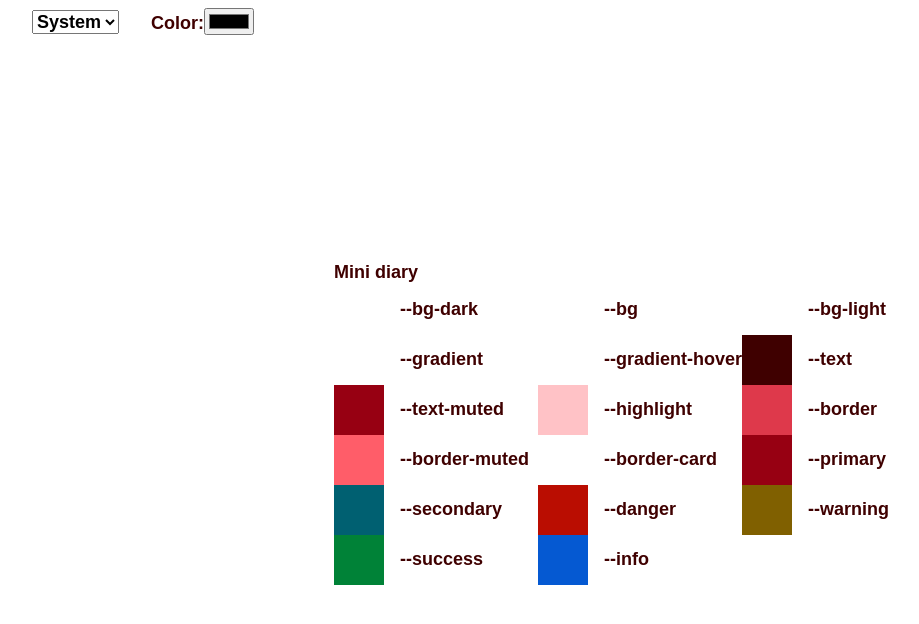
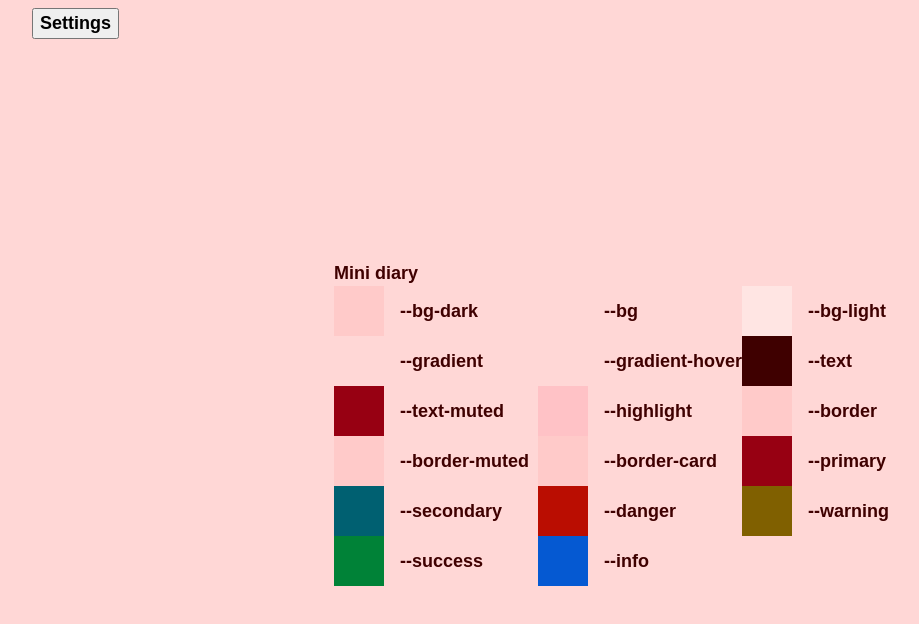
Before and after one commit to DcNiemandd/mini-diary, a React (Vite) app: page / in a window 1280 px wide. Shown: the top 624 px of the page, without its empty margins (0-919 px from the left). Built offline with nearby package versions, Linux system fonts and the light colour scheme.

Commit message:
feat: theming tests, saving, popover api

```diff
--- a/src/App.tsx
+++ b/src/App.tsx
@@ -1,4 +1,4 @@
-import { AppContextProvider } from './contexts/appContext';
+import { AppContextProvider } from './contexts/appContext/appContextProvider';
 import { TestLayout } from './layouts/testLayout/testLayout';
 
 function App() {
--- /dev/null
+++ b/src/components/colorPicker/colorPicker.tsx
@@ -0,0 +1,61 @@
+import { useMemo, useRef, type FC } from 'react';
+import type { ThemeSettings } from '../../hooks/useColorTheme';
+import style from './colorPicker.module.scss';
+
+const CHROMA = '0.2';
+const HUE = '20';
+
+export const ColorPicker: FC<Pick<ThemeSettings, 'customColor' | 'setCustomColor'>> = ({
+    customColor,
+    setCustomColor,
+}) => {
+    const chromaRef = useRef<HTMLInputElement>(null);
+    const hueRef = useRef<HTMLInputElement>(null);
+
+    const changeColor = () => {
+        const chroma = chromaRef.current?.value ?? CHROMA;
+        const hue = hueRef.current?.value ?? HUE;
+
+        setCustomColor(`oklch(0 ${chroma} ${hue})`);
+    };
+
+    const [chroma, hue] = useMemo(() => {
+        return customColor
+            ? customColor.match(/oklch\(0 (\d*\.?\d*) (\d*\.?\d*)\)/)?.slice(1) ?? [CHROMA, HUE]
+            : [CHROMA, HUE];
+    }, [customColor]);
+
+    return (
+        <div className={style.sliders}>
+            <label className="slider-label">
+                <span>Neutral</span>
+                <input
+                    ref={chromaRef}
+                    type="range"
+                    id="chroma-slider"
+                    min="0"
+                    max=".2"
+                    step="0.01"
+                    value={chroma}
+                    className="slider"
+                    onChange={changeColor}
+                />
+                <span>Vivid</span>
+            </label>
+            <label className="slider-label">
+                <span>Warmer</span>
+                <input
+                    ref={hueRef}
+                    type="range"
+                    id="hue-slider"
+                    min="20"
+                    max="340"
+                    value={hue}
+                    className="slider"
+                    onChange={changeColor}
+                />
+                <span>Cooler</span>
+            </label>
+        </div>
+    );
+};
--- a/src/components/themeSwitcher/themeSwitcher.tsx
+++ b/src/components/themeSwitcher/themeSwitcher.tsx
@@ -1,35 +1,20 @@
 import type { FC } from 'react';
-import type { ColorSettings } from '../../hooks/useColorTheme';
+import type { ThemeSettings } from '../../hooks/useColorTheme';
 
-export const ThemeSwitcher: FC<Pick<ColorSettings, 'colorScheme' | 'setColorScheme'>> = ({
+export const ThemeSwitcher: FC<Pick<ThemeSettings, 'colorScheme' | 'setColorScheme'>> = ({
     colorScheme,
     setColorScheme,
 }) => {
     return (
         <select
             onChange={(e) => {
-                setColorScheme(e.target.value as ColorSettings['colorScheme']);
+                setColorScheme(e.target.value as ThemeSettings['colorScheme']);
             }}
             value={colorScheme}
         >
-            <option
-                value="light"
-                selected={colorScheme === 'light'}
-            >
-                Light
-            </option>
-            <option
-                value="dark"
-                selected={colorScheme === 'dark'}
-            >
-                Dark
-            </option>
-            <option
-                value="system"
-                selected={colorScheme === 'system'}
-            >
-                System
-            </option>
+            <option value="light">Light</option>
+            <option value="dark">Dark</option>
+            <option value="system">System</option>
         </select>
     );
 };
--- a/src/contexts/appContext.tsx
+++ /dev/null
@@ -1,57 +0,0 @@
-import { createContext, useState, type FC, type PropsWithChildren } from 'react';
-import { useAuth, type AuthState } from '../hooks/useAuth';
-import { useColorTheme, type ColorSettings } from '../hooks/useColorTheme';
-
-export interface AppContext {
-    auth: AuthState;
-    entries: {
-        entries: Record<string, string> | null;
-        updateTodaysEntry: (content: string) => void;
-        todaysEntry: string | null;
-    };
-    settings: ColorSettings;
-}
-
-export const AppContext = createContext<AppContext>({
-    auth: {
-        isLoggedIn: false,
-        tryToLogin: (): Promise<boolean> => {
-            throw new Error('Function not implemented.');
-        },
-        logout: (): void => {
-            throw new Error('Function not implemented.');
-        },
-    },
-    entries: {
-        entries: null,
-        updateTodaysEntry: (): void => {
-            throw new Error('Function not implemented.');
-        },
-        todaysEntry: null,
-    },
-    settings: {
-        colorScheme: 'system',
-        setColorScheme: (): void => {
-            throw new Error('Function not implemented.');
-        },
-    },
-});
-
-export const AppContextProvider: FC<PropsWithChildren> = ({ children }) => {
-    const auth = useAuth();
-    const colorSettings = useColorTheme();
-
-    const [todaysEntry, setTodaysEntry] = useState<string | null>(null);
-
-    const state: AppContext = {
-        auth,
-        entries: {
-            entries: null,
-            updateTodaysEntry: setTodaysEntry,
-            todaysEntry,
-        },
-        settings: colorSettings,
-    };
-
-    return <AppContext.Provider value={state}>{children}</AppContext.Provider>;
-};
--- /dev/null
+++ b/src/contexts/appContext/appContext.ts
@@ -0,0 +1,43 @@
+import { createContext } from "react";
+import type { AuthState } from "../../hooks/useAuth";
+import type { ThemeSettings } from "../../hooks/useColorTheme";
+
+
+export interface AppContext {
+    auth: AuthState;
+    entries: {
+        entries: Record<string, string> | null;
+        updateTodaysEntry: (content: string) => void;
+        todaysEntry: string | null;
+    };
+    settings: ThemeSettings;
+}
+
+export const AppContext = createContext<AppContext>({
+    auth: {
+        isLoggedIn: false,
+        tryToLogin: (): Promise<boolean> => {
+            throw new Error('Function not implemented.');
+        },
+        logout: (): void => {
+            throw new Error('Function not implemented.');
+        },
+    },
+    entries: {
+        entries: null,
+        updateTodaysEntry: (): void => {
+            throw new Error('Function not implemented.');
+        },
+        todaysEntry: null,
+    },
+    settings: {
+        colorScheme: "light",
+        setColorScheme: () => {
+            throw new Error("Function not implemented.");
+        },
+        customColor: undefined,
+        setCustomColor: () => {
+            throw new Error("Function not implemented.");
+        }
+    },
+});
--- /dev/null
+++ b/src/contexts/appContext/appContextProvider.tsx
@@ -0,0 +1,23 @@
+import { useState, type FC, type PropsWithChildren } from 'react';
+import { useAuth } from '../../hooks/useAuth';
+import { useColorTheme } from '../../hooks/useColorTheme';
+import { AppContext } from './appContext';
+
+export const AppContextProvider: FC<PropsWithChildren> = ({ children }) => {
+    const auth = useAuth();
+    const colorSettings = useColorTheme();
+
+    const [todaysEntry, setTodaysEntry] = useState<string | null>(null);
+
+    const state: AppContext = {
+        auth,
+        entries: {
+            entries: null,
+            updateTodaysEntry: setTodaysEntry,
+            todaysEntry,
+        },
+        settings: colorSettings,
+    };
+
+    return <AppContext.Provider value={state}>{children}</AppContext.Provider>;
+};
--- a/src/hooks/useColorTheme.ts
+++ b/src/hooks/useColorTheme.ts
@@ -1,19 +1,20 @@
 import { useEffect, type CSSProperties, type Dispatch } from "react";
 import { useLocalStorage } from "./useStorage";
 
-export type ColorScheme = 'light' | 'dark' | 'system';
+export type Theme = 'light' | 'dark' | 'system';
+export type Color = CSSProperties['color'] | undefined;
 
-export interface ColorSettings {
-    colorScheme: ColorScheme;
-    setColorScheme: Dispatch<ColorScheme>;
-    customColor?: CSSProperties['color'];
-    setCustomColor: Dispatch<CSSProperties['color'] | undefined>;
+export interface ThemeSettings {
+    colorScheme: Theme;
+    setColorScheme: Dispatch<Theme>;
+    customColor: Color;
+    setCustomColor: Dispatch<Color>;
 }
 
 
 
-export const useColorTheme = (): ColorSettings => {
-    const [theme, setTheme] = useLocalStorage<ColorScheme>('state-theme', 'system');
+export const useColorTheme = (): ThemeSettings => {
+    const [theme, setTheme] = useLocalStorage<Theme>('state-theme', 'system');
     const [customColor, setCustomColor] = useLocalStorage<CSSProperties['color'] | undefined>('state-custom-color', 'oklch(0.76 0.2 20)');
 
     const root = window.document.documentElement;
--- a/src/layouts/testLayout/testLayout.tsx
+++ b/src/layouts/testLayout/testLayout.tsx
@@ -1,6 +1,7 @@
 import { useContext, type FC } from 'react';
+import { ColorPicker } from '../../components/colorPicker/colorPicker';
 import { ThemeSwitcher } from '../../components/themeSwitcher/themeSwitcher';
-import { AppContext } from '../../contexts/appContext';
+import { AppContext } from '../../contexts/appContext/appContext';
 import style from './testLayout.module.css';
 
 export const TestLayout: FC = () => {
@@ -29,28 +30,43 @@ export const TestLayout: FC = () => {
     return (
         <div className={style.container}>
             <div className={style['top-bar']}>
-                <ThemeSwitcher
-                    colorScheme={settings.colorScheme}
-                    setColorScheme={(scheme) => settings.setColorScheme(scheme)}
-                />
+                <button
+                    id="settings-popover-button"
+                    popoverTarget="settings-popover"
+                >
+                    Settings
+                </button>
+                <div
+                    popover="auto"
+                    id="settings-popover"
+                    anchor="settings-popover-button"
+                    style={{ top: 'anchor(bottom)', left: 'anchor(left)' }}
+                >
+                    <ThemeSwitcher
+                        colorScheme={settings.colorScheme}
+                        setColorScheme={(scheme) => settings.setColorScheme(scheme)}
+                    />
 
-                <label>
-                    Color:
-                    <input
-                        type="color"
-                        value={settings.customColor}
-                        onChange={(e) => settings.setCustomColor(e.currentTarget.value)}
+                    <ColorPicker
+                        customColor={settings.customColor}
+                        setCustomColor={(color) => settings.setCustomColor(color)}
                     />
-                </label>
+                </div>
             </div>
             <div className={style['content']}>
                 Mini diary
                 <div className={style['color-samples']}>
                     {colors.map((color) => (
-                        <div>
+                        <div key={color}>
                             <div
-                                key={color}
-                                style={{ backgroundColor: `var(${color})`, width: '50px', height: '50px' }}
+                                style={{
+                                    backgroundColor: `var(${color})`,
+                                    width: '50px',
+                                    height: '50px',
+                                    ...(color.includes('border')
+                                        ? { outline: color, backgroundColor: 'var(--bg-dark)' }
+                                        : {}),
+                                }}
                             />
                             {color}
                         </div>
--- a/src/theme.scss
+++ b/src/theme.scss
@@ -14,7 +14,7 @@
     --base: var(--custom-color, var(--default-color));
 
     $hue-secondary: calc(h + 180);
-    $chroma-bg: 0.5c;
+    $chroma-bg: calc(0.5 * c);
     $chroma-text: min(c, 0.1);
     $chroma-action: max(c, 0.1);
     $chroma-alert: max(c, 0.05);
```
Also changed, not shown: src/components/colorPicker/colorPicker.module.scss (added, +51 -0 lines), src/components/colorPicker/colorPicker.module.scss.d.ts (added, +18 -0 lines).
